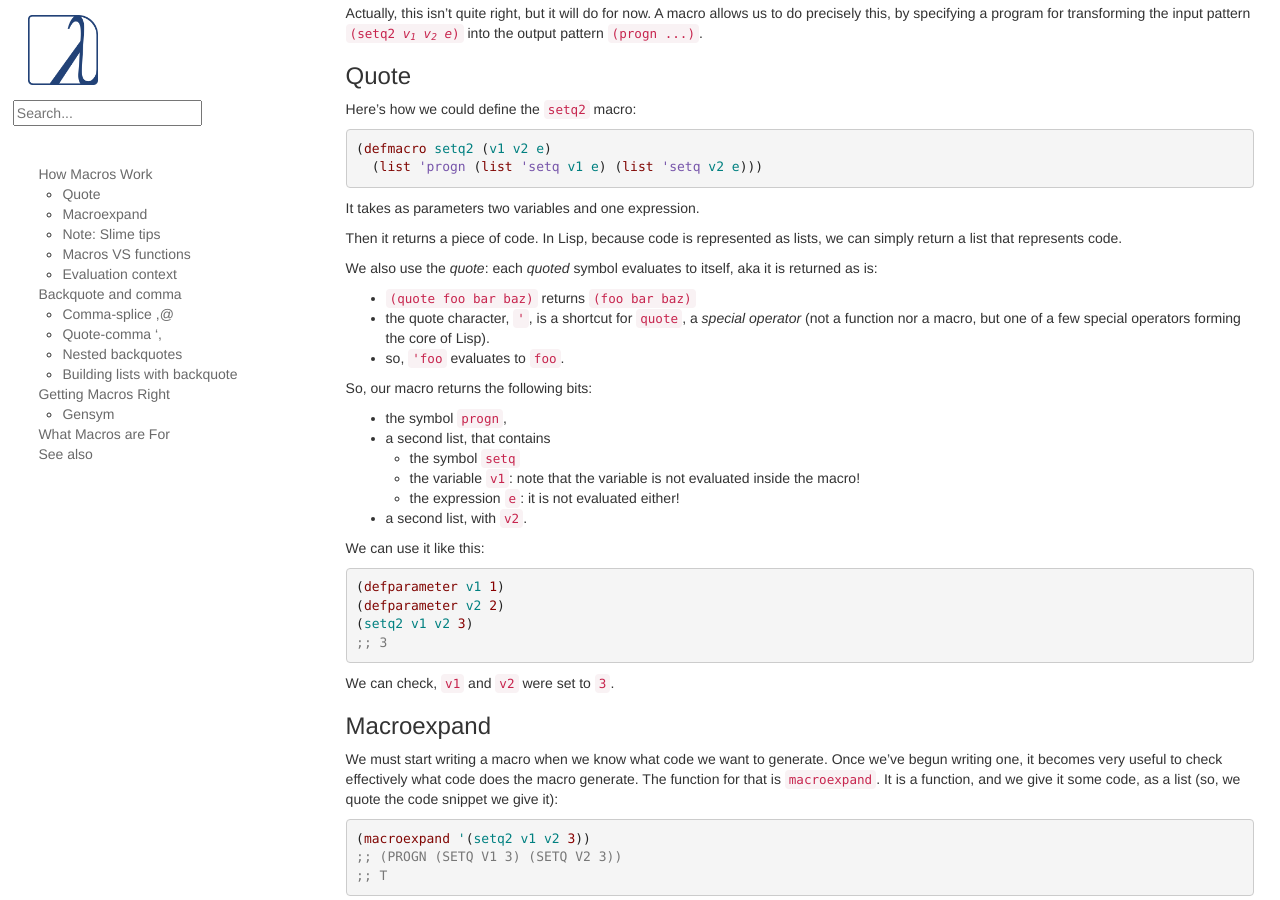
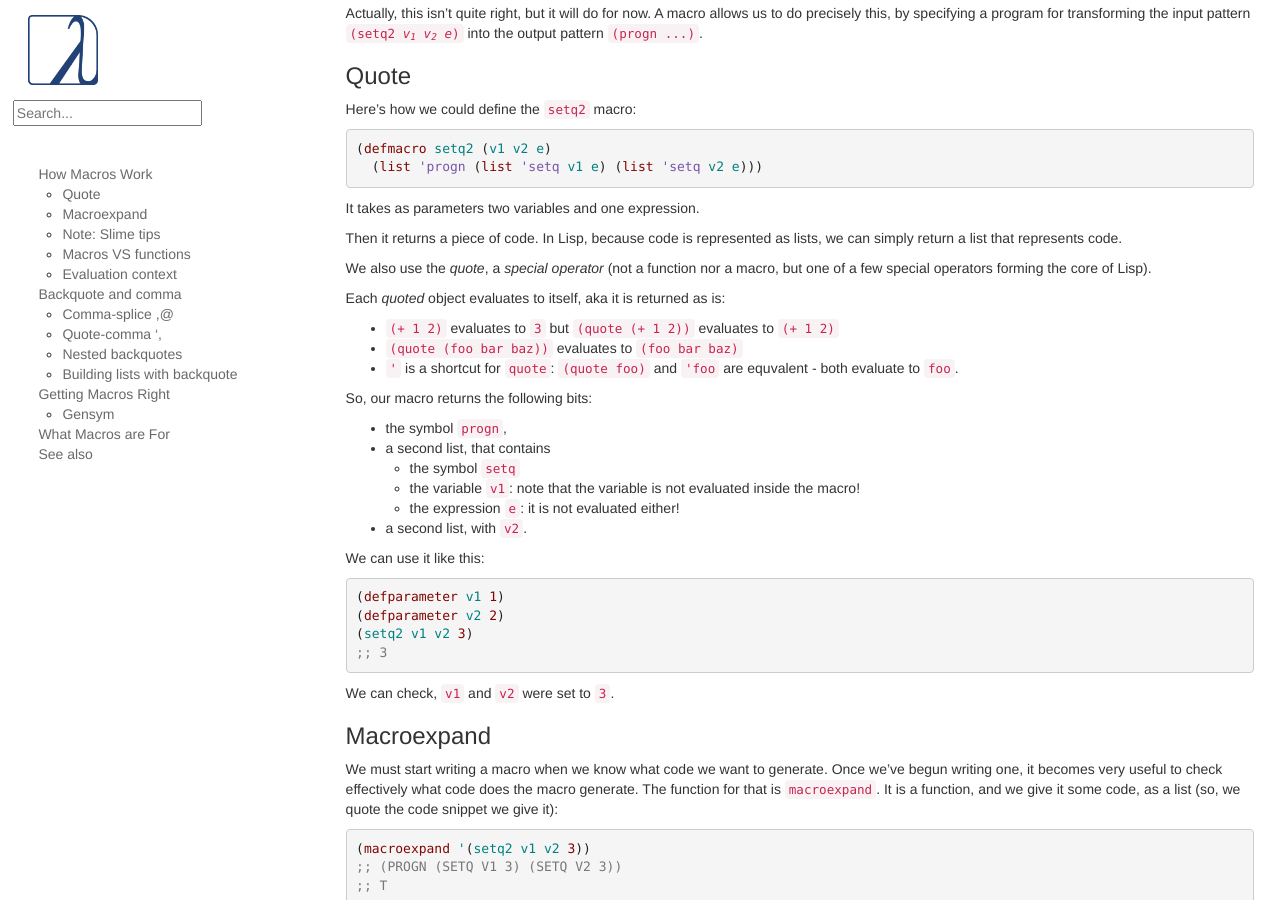
Before and after one commit to LispCookbook/cl-cookbook, a Jekyll site: the page built from macros.md, in a window 1280 px wide and 900 px high, scrolled down 699 px. Built offline with Jekyll 4.4.1, drawn with Linux system fonts in a browser that asks for light colours.

Commit message:
Fix quote description

```diff
--- a/macros.md
+++ b/macros.md
@@ -44,12 +44,13 @@ It takes as parameters two variables and one expression.
 Then it returns a piece of code. In Lisp, because code is represented
 as lists, we can simply return a list that represents code.
 
-We also use the *quote*: each *quoted* symbol evaluates to itself, aka
-it is returned as is:
+We also use the *quote*, a *special operator* (not a function nor a macro, but one of a few special operators forming the core of Lisp).
 
-- `(quote foo bar baz)` returns `(foo bar baz)`
-- the quote character, `'`, is a shortcut for `quote`, a *special operator* (not a function nor a macro, but one of a few special operators forming the core of Lisp).
-- so, `'foo` evaluates to `foo`.
+Each *quoted* object evaluates to itself, aka it is returned as is:
+
+- `(+ 1 2)` evaluates to `3` but `(quote (+ 1 2))` evaluates to `(+ 1 2)`
+- `(quote (foo bar baz))` evaluates to `(foo bar baz)`
+- `'` is a shortcut for `quote`: `(quote foo)` and `'foo` are equvalent - both evaluate to `foo`.
 
 So, our macro returns the following bits:
 
```
